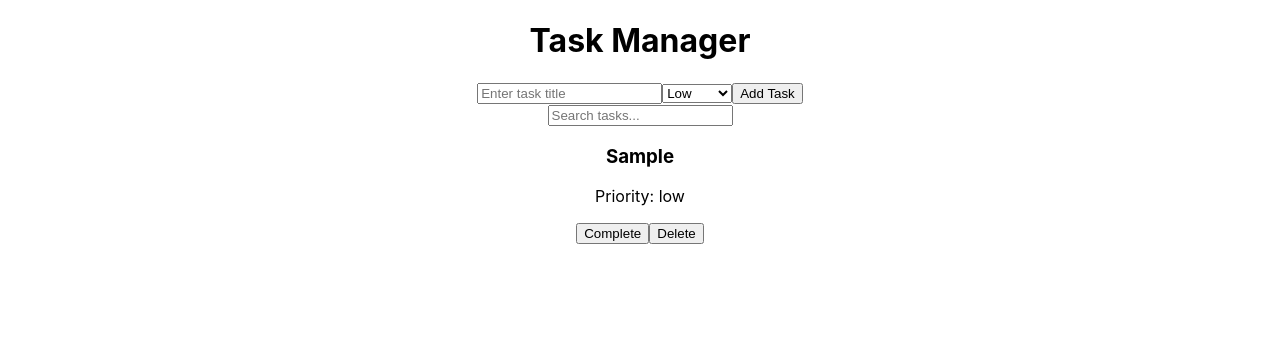
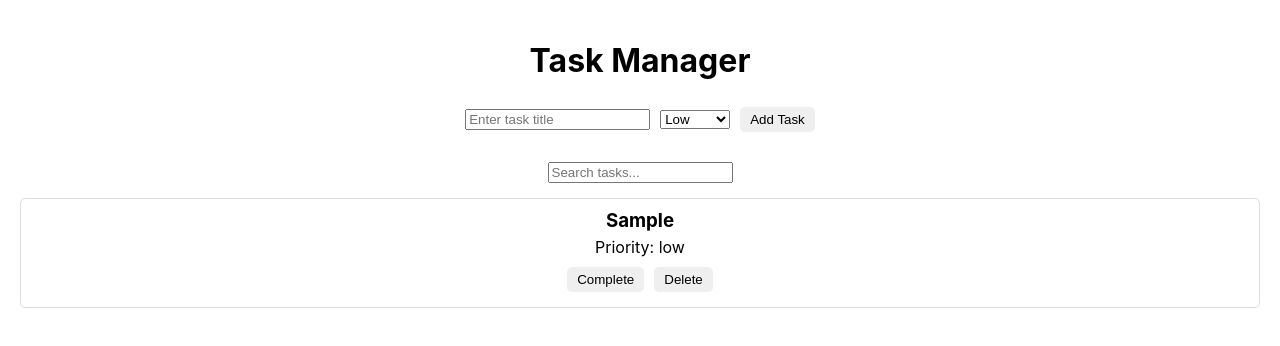
Before and after one commit to thegoofy-dev/Task-Manager, a React (Create React App) app: page / in a window 1280 px wide. Both pictures are taken after typing "Sample" into the empty fields and a click on the button "Add Task". Shown: the top 346 px of the page. Built offline with nearby package versions, Linux system fonts and the light colour scheme.

Commit message:
Add and update CSS for better UI

```diff
--- a/package.json
+++ b/package.json
@@ -8,6 +8,7 @@
     "@testing-library/user-event": "^13.5.0",
     "react": "^18.3.1",
     "react-dom": "^18.3.1",
+    "react-icons": "^5.3.0",
     "react-scripts": "5.0.1",
     "web-vitals": "^2.1.4"
   },
--- a/src/App.css
+++ b/src/App.css
@@ -1,38 +1,45 @@
 .App {
   text-align: center;
+  padding: 20px;
 }
 
-.App-logo {
-  height: 40vmin;
-  pointer-events: none;
+form {
+  margin-bottom: 20px;
 }
 
-@media (prefers-reduced-motion: no-preference) {
-  .App-logo {
-    animation: App-logo-spin infinite 20s linear;
-  }
+input, select, button {
+  margin: 5px;
 }
 
-.App-header {
-  background-color: #282c34;
-  min-height: 100vh;
-  display: flex;
-  flex-direction: column;
-  align-items: center;
-  justify-content: center;
-  font-size: calc(10px + 2vmin);
-  color: white;
+.task-item {
+  border: 1px solid #ddd;
+  padding: 10px;
+  margin: 10px 0;
+  border-radius: 5px;
+  transition: all 0.3s ease;
 }
 
-.App-link {
-  color: #61dafb;
+.task-item.completed {
+  background-color: #e0ffe0;
+  text-decoration: line-through;
 }
 
-@keyframes App-logo-spin {
-  from {
-    transform: rotate(0deg);
-  }
-  to {
-    transform: rotate(360deg);
-  }
+.task-item h3 {
+  margin: 0;
 }
+
+.task-item p {
+  margin: 5px 0;
+}
+
+button {
+  padding: 5px 10px;
+  margin: 5px;
+  border: none;
+  border-radius: 5px;
+  cursor: pointer;
+}
+
+button:hover {
+  background-color: #ddd;
+}
```
Also changed, not shown: 1 other file (tests, documents, lock files or other folders).
